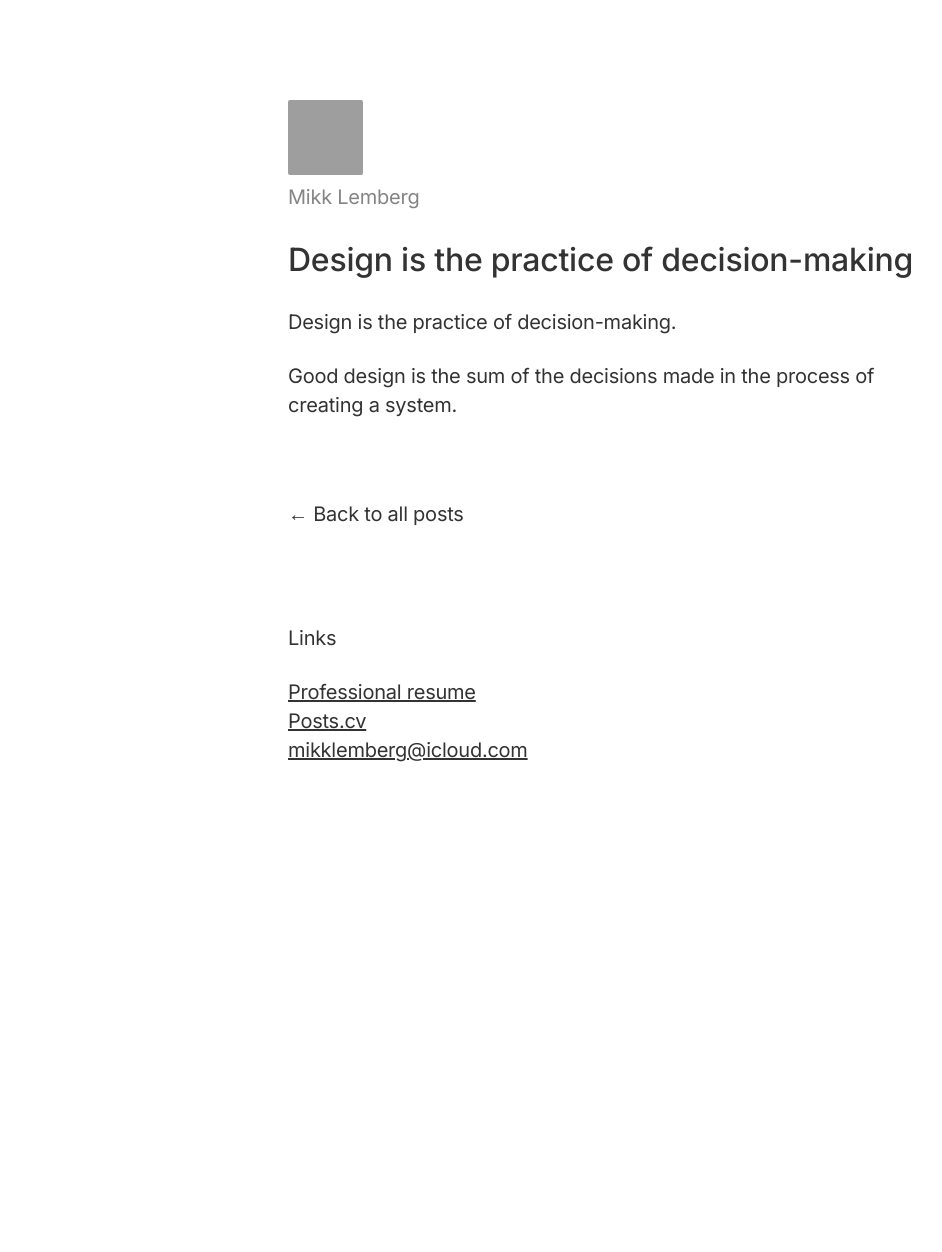
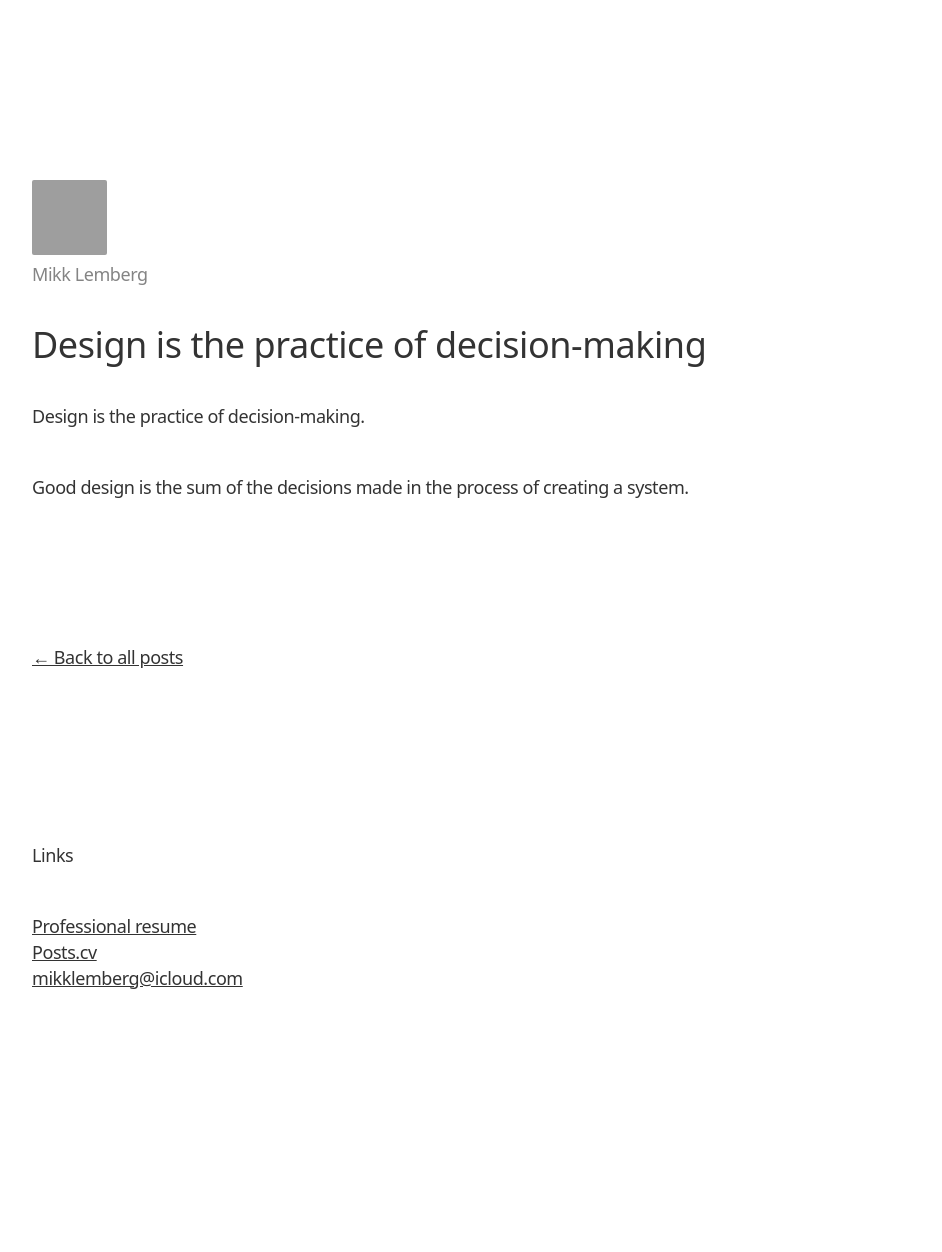
Before and after one commit to mikklemberg/My-personal-notes, a Jekyll site: the page built from _posts/2023-01-29-decision-making.md, in a window 1280 px wide. Shown: the whole page, without its empty margins (32-974 px from the left). Built offline with Jekyll 4.4.1, drawn with Linux system fonts in a browser that asks for light colours; before the commit the page ends 910 px from its top, so only the background shows below that; grey boxes are pictures that could not be loaded.

Commit message:
Update style.css

```diff
--- a/assets/css/style.css
+++ b/assets/css/style.css
@@ -1,5 +1,3 @@
-@import url('https://fonts.googleapis.com/css2?family=Inter:wght@400;500&display=swap');
-
 * {
     margin: 0;
     padding: 0;
@@ -7,31 +5,23 @@
 }
 
 html {
-    font-size: 62.5%; /* base font size to 10px for easier calculation of rem units */
+    font-family: system-ui, sans-serif;
+    font-weight: 400;
+    font-size: 18px;
+    line-height: 145%;
+    letter-spacing: -0.024rem;
+
 }
 
 body {
-    font-family: 'Inter', sans-serif;
-    font-size: 2rem; /* base font size to 20px */
-    line-height: 1.45;
-    letter-spacing: -0.024rem;
-    background: #fff;
+    background-color: fafafa;
     color: #333;
 }
 
 h1, h2 {
     font-weight: 500;
-    margin: 0 0 2rem;
 }
 
-h1 {
-    font-size: 3.2rem;
-}
-
-h2 {
-    font-size: 2rem;
-    margin-bottom: 0rem; /* Adjusted bottom margin */
-}
 
 p {
     margin: 0 0 2.5rem;
@@ -39,7 +29,7 @@ p {
 
 a {
     color: #333;
-    text-decoration: none;
+    text-decoration: underline;
     transition: color 0.3s ease;
 }
 
@@ -74,20 +64,9 @@ a:hover {
 
 .footer a {
     display: block;
-    text-decoration: underline;
 }
 
-/* Content links */
-.post-content a {
-    color: #0B64FE; /* Set your preferred blue color */
-    text-decoration: none; /* No underline by default */
-}
 
-.post-content a:hover {
-    text-decoration: underline; /* Underlined on hover */
-}
-
-/* Adjusted margin for 'Back to all posts' link */
 .back-to-posts {
     margin-top: 8rem; /* This value doubles the space */
 }
@@ -102,9 +81,6 @@ a:hover {
 
 
 @media screen and (max-width: 768px) {
-    h1 {
-        font-size: 2.8rem;
-    }
 
     .container {
         padding: 5rem 2rem;
```
